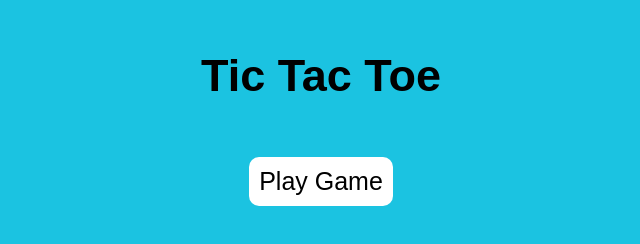
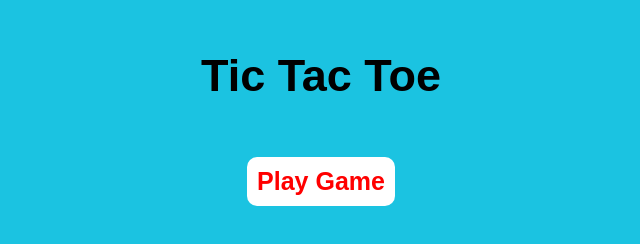
Before and after one commit to renan2987/github.io, a plain HTML site: page tictactoe.html in a window 1280 px wide. Shown: the whole page, without its empty margins (319-959 px from the left). Drawn offline with Linux system fonts and the light colour scheme.

Commit message:
added color to play button

```diff
--- a/tictactoe.css
+++ b/tictactoe.css
@@ -27,6 +27,8 @@ h2 {
   border: none;
   border-radius: 10px;
   background-color: white;
+  color: red;
+  font-weight: 900;
   cursor: pointer;
   transition: 0.4s;
 }
```
